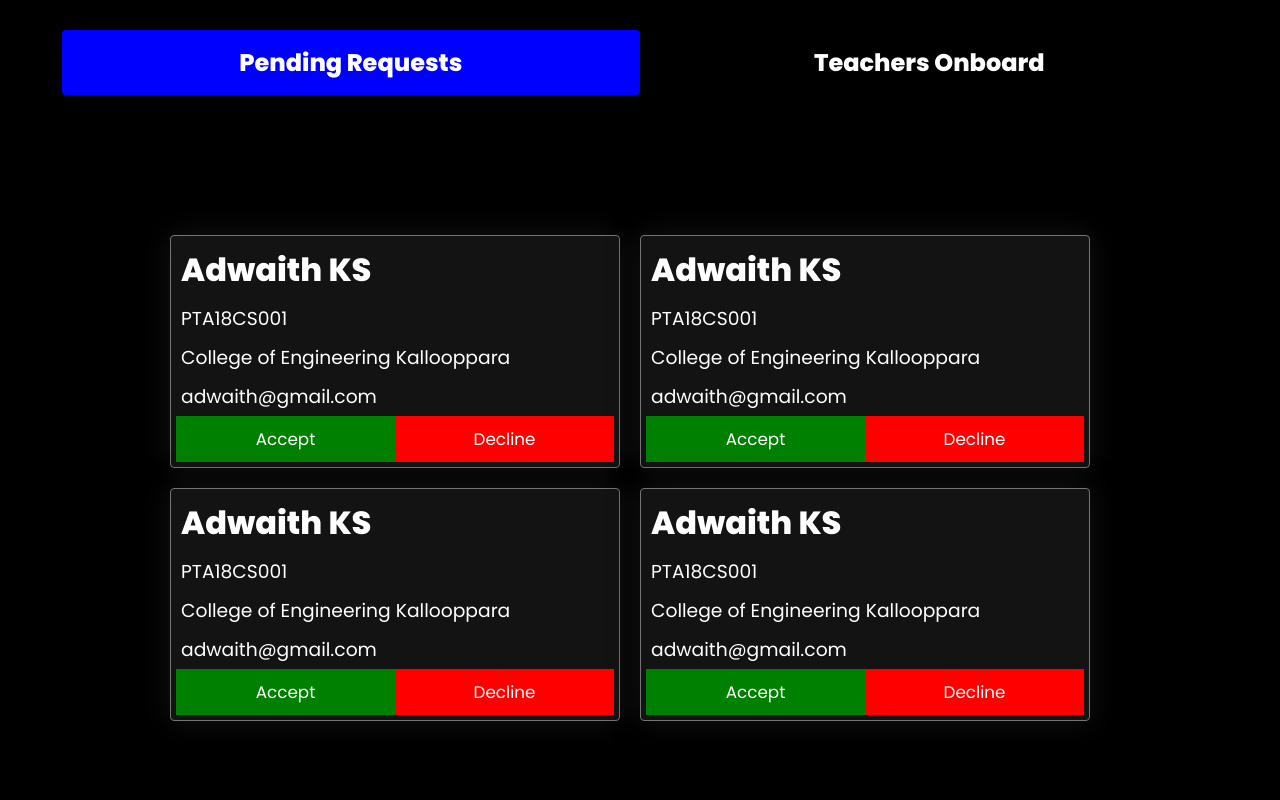
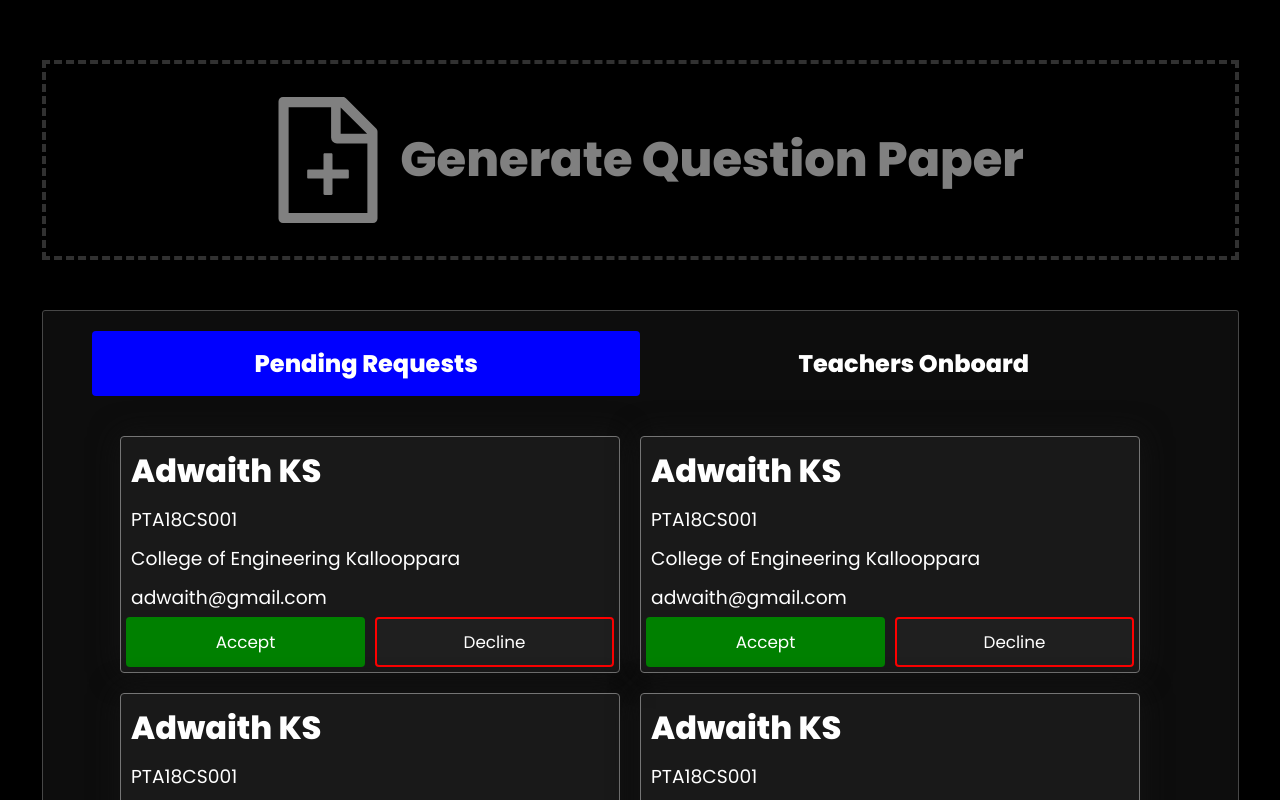
Before and after one commit to adwaithks/QpGenerator-Client, a React (Create React App) app: page /admin/dashboard in a window 1280 px wide. Shown: the top 800 px of the page. Built offline with nearby package versions, Linux system fonts and the light colour scheme.

Commit message:
gp-gen button add

```diff
--- a/package.json
+++ b/package.json
@@ -12,6 +12,7 @@
     "react": "^17.0.2",
     "react-dom": "^17.0.2",
     "react-icons": "^4.3.1",
+    "react-modal": "^3.14.4",
     "react-router-dom": "^6.2.2",
     "react-scripts": "5.0.0",
     "sass": "^1.49.9",
--- a/src/components/AdminTeacherReqCard/AdminTeacherReqCard.scss
+++ b/src/components/AdminTeacherReqCard/AdminTeacherReqCard.scss
@@ -1,5 +1,5 @@
 .admin-teacher-req-card {
-  width: 450px;
+  width: 500px;
   height: fit-content;
   box-shadow: 0 0 30px rgb(20, 20, 20);
   background-color: rgba(37, 37, 37, 0.527);
@@ -27,8 +27,10 @@
 
 
   .admin-teacher-accept-container{
+    display: flex;
+    justify-content: space-between;
     button {
-      width: 50%;
+      width: 49%;
       padding: 10px;
       font-size: 1.05em;
       outline: none;
@@ -42,10 +44,18 @@
     .accept-btn {
       background-color: green;
       color: white;
+      border-radius: 4px;
     }
     .decline-btn {
-      background-color: red;
+      border-radius: 4px;
+      background-color: rgba(37, 37, 37, 0.527);
       color: white;
-}
+      border: red solid 2px;
+
+      &:hover {
+        background-color: red;
+      }
+
+    }
   }
 }
--- a/src/pages/AdminDashboard/AdminDashboard.jsx
+++ b/src/pages/AdminDashboard/AdminDashboard.jsx
@@ -1,26 +1,73 @@
 import React from 'react';
 import AdminTeacherReqCard from '../../components/AdminTeacherReqCard/AdminTeacherReqCard';
-import './AdminDashboard.scss'
+import './AdminDashboard.scss';
+import { AiOutlineFileAdd } from 'react-icons/ai';
+import Select from '@mui/material/Select';
+import MenuItem from '@mui/material/MenuItem';
+import Modal from 'react-modal';
+
 
 function AdminDashboard() {
 
   const [currentView, setCurrentView] = React.useState('pending');
+  const [subject, setSubject] = React.useState('');
+  const [partADiff, setPartADiff] = React.useState('');
+  const [partBDiff, setPartBDiff] = React.useState('');
+  const [modalIsOpen, setIsOpen] = React.useState(false);
+
+  function openModal() {
+    setIsOpen(true);
+  }
+
+  function closeModal() {
+    setIsOpen(false);
+  }
+
+  function handleChange(e) {
+    setSubject(e.target.value);
+  }
 
   return (
     <div className='admin-dashboard'>
+      <Modal
+        className="admin-qpgen-modal"
+        isOpen={modalIsOpen}
+        onRequestClose={closeModal}
+        style={{
+          overlay: {
+            backgroundColor: 'rgba(0, 0, 0, 0.6)'
+          }
+        }}
+      >
+        <Select
+          labelId="demo-simple-select-label"
+          id="demo-simple-select"
+          value={subject}
+          label="Age"
+          onChange={handleChange}
+        >
+          <MenuItem value={'English'}>English</MenuItem>
+          <MenuItem value={'Physics'}>Physics</MenuItem>
+          <MenuItem value={'Chemistry'}>Chemistry</MenuItem>
+        </Select>
+      </Modal>
+      <div className='qp-gen-container' onClick={() => { openModal() }}>
+        <h1><AiOutlineFileAdd className='gen-qp-icon' />Generate Question Paper</h1>
+      </div>
+      <div className='admin-activity'>
         <div className='admin-category'>
           {
             currentView == 'pending' ? (
               <>
                 <h2 className='cat-active'>Pending Requests</h2>
-              <h2 onClick={() => { setCurrentView('teacher') }} className='cat-inactive'>Teachers Onboard</h2>
+                <h2 onClick={() => { setCurrentView('teachers') }} className='cat-inactive'>Teachers Onboard</h2>
               </>
-          ) : (
+            ) : currentView == 'teachers' ? (
               <>
                 <h2 onClick={() => { setCurrentView('pending') }} className='cat-inactive'>Pending Requests</h2>
                 <h2 className='cat-active'>Teachers Onboard</h2>
               </>
-          )
+            ) : null
           }
         </div>
         {
@@ -31,13 +78,13 @@ function AdminDashboard() {
               <AdminTeacherReqCard name="Adwaith KS" regno="PTA18CS001" clgname="College of Engineering Kallooppara" email="adwaith@gmail.com" />
               <AdminTeacherReqCard name="Adwaith KS" regno="PTA18CS001" clgname="College of Engineering Kallooppara" email="adwaith@gmail.com" />
             </div>
-        ) : (
+          ) : currentView == 'teachers' ? (
             <div className='teachers-onboard'>
               <h1>No teachers has enrolled.</h1>
             </div>
-        )
+          ) : (null)
         }
-
+      </div>
     </div>
   )
 }
--- a/src/pages/AdminDashboard/AdminDashboard.scss
+++ b/src/pages/AdminDashboard/AdminDashboard.scss
@@ -5,20 +5,59 @@
   background-color: black;
 }
 
+.qp-gen-container {
+  border: rgb(49, 49, 49) dashed 4px;
+  height: 200px;
+  margin-top: 50px !important;
+  display: flex;
+  margin-bottom: 50px !important;
+  cursor: pointer;
+  align-items: center;
+  justify-content: center;
+  width: 95%;
+  margin: auto;
+  h1 {
+    color: gray;
+    font-size: 3em;
+    display: flex;
+    justify-content: center;
+    align-items: center;
+
+    .gen-qp-icon {
+      font-size: 3em;
+    }
+  }
+
+  &:hover {
+    h1 {
+      color: white;
+    }
+    border: white dashed 4px;
+  }
+}
+
+.admin-activity {
+  width: 95%;
+  background-color: rgba(19, 19, 19, 0.719);
+  margin:auto;
+  height: fit-content;
+  border: rgb(71, 71, 71) solid 1px;
+  border-radius: 3px;
+}
+
 .pending-reqs {
   width: 95%;
+  height: fit-content !important;
   margin: auto;
   display: flex;
   justify-content: center;
   align-items: center;
   flex-wrap: wrap;
-  margin-top: 100px;
-  padding: 20px;
 }
 
 .admin-category {
   display: flex;
-  margin-bottom: 50px !important;
+  margin-bottom: 20px !important;
   padding: 20px;
   width: 95%;
   margin: auto;
@@ -38,3 +77,12 @@
     color: white;
   }
 }
+
+.admin-qpgen-modal {
+  background-color: black;
+  position: absolute;
+  left: 50%;
+  transform: translate(-50%, 50%);
+  width: 800px;
+  height: 500px;
+}
```
Also changed, not shown: 1 other file (tests, documents, lock files or other folders). Lines whose indentation alone changed are shown as unchanged.
